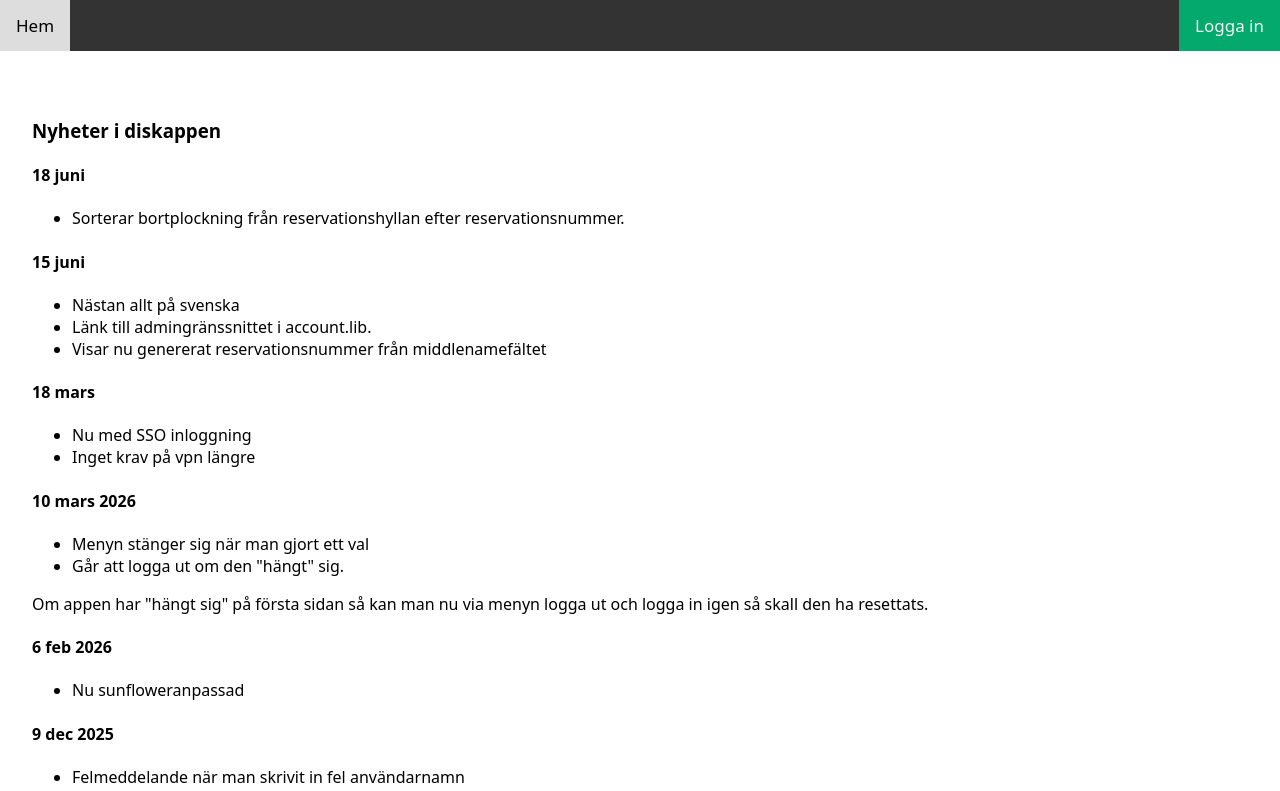
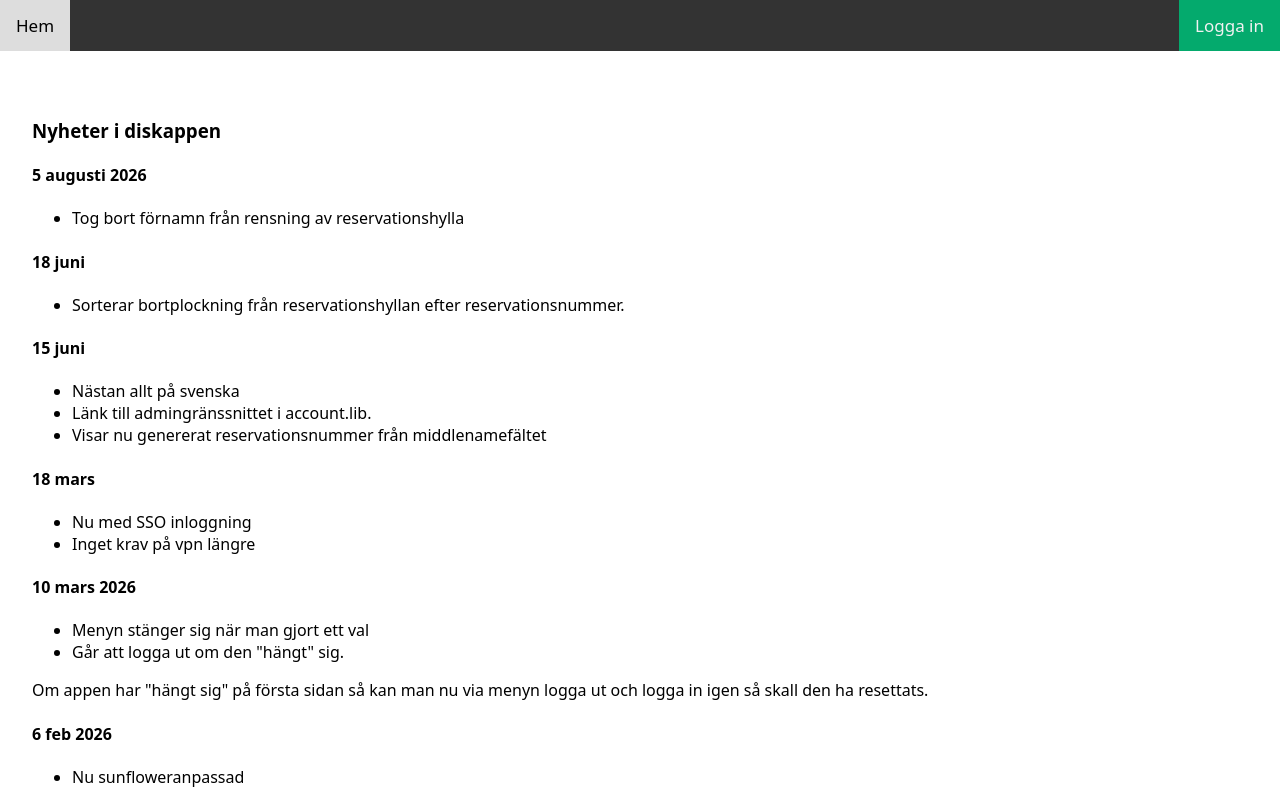
Before and after one commit to ChalmersLibrary/foliodesktoolsv2, a Nuxt app in the folder frontend/: page /about in a window 1280 px wide. Shown: the top 791 px of the page. Built offline with nearby package versions, Linux system fonts and the light colour scheme.

Commit message:
Added news

```diff
--- a/frontend/components/News.vue
+++ b/frontend/components/News.vue
@@ -1,6 +1,12 @@
 <template>
   <div>
     <h3>Nyheter i diskappen</h3>
+    <h4>5 augusti 2026</h4>
+    <div>
+      <ul>
+        <li>Tog bort förnamn från rensning av reservationshylla</li>
+      </ul>
+    </div>
     <h4>18 juni</h4>
     <div>
       <ul>
```
